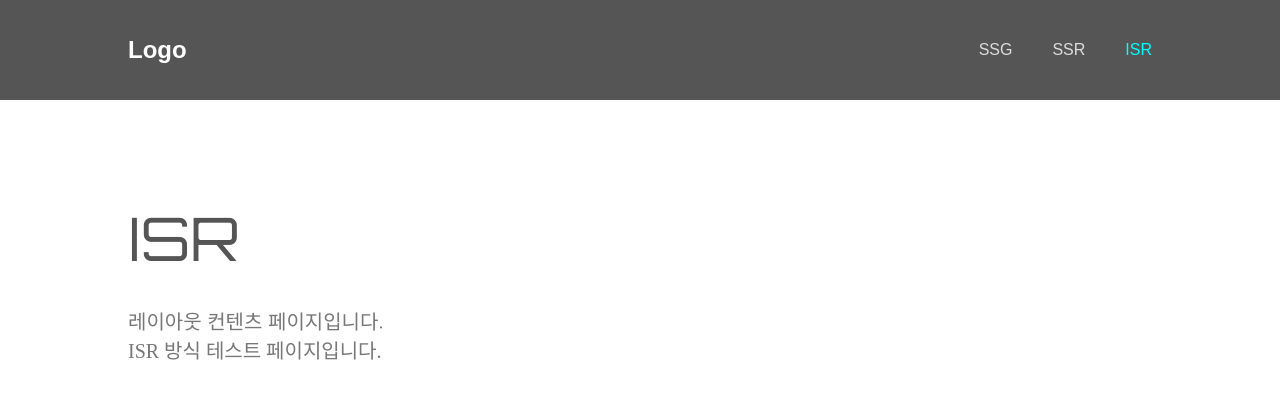
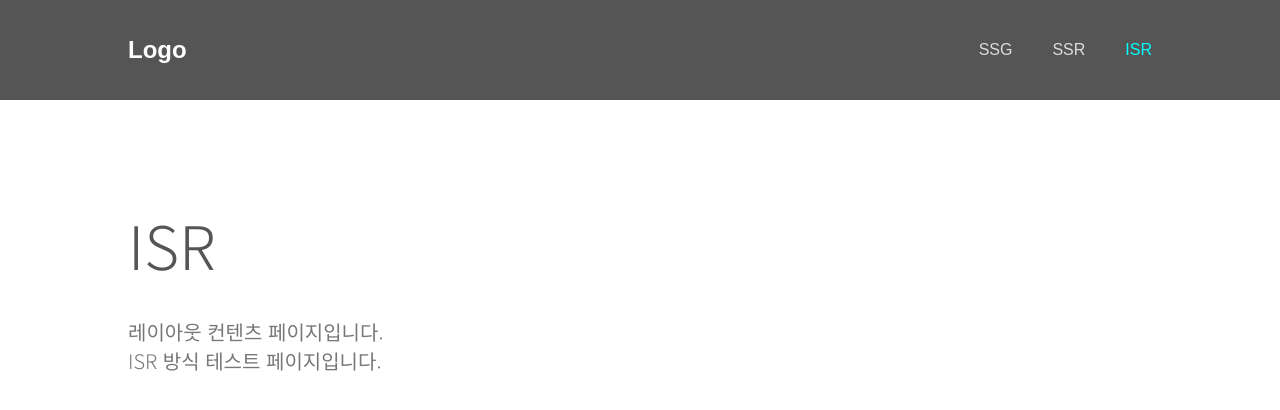
Before and after one commit to display1180/next, a Next.js app: page /isr in a window 1280 px wide. Shown: the top 410 px of the page. Built offline with nearby package versions, Linux system fonts and the light colour scheme.

Commit message:
clsx로 클래스 복수개 적용

```diff
--- a/components/SubLayout.jsx
+++ b/components/SubLayout.jsx
@@ -2,11 +2,13 @@ import Head from 'next/head';
 import Header from './Header';
 import styles from './SubLayout.module.scss';
 import { Orbitron, Noto_Sans_KR } from 'next/font/google';
+import clsx from 'clsx';
+//import clsx from 'clsx';
+//import { clsx } from 'clsx';
 
 const orbitron = Orbitron({ subsets: ['latin'], weight: ['400', '500'], preload: true, variable: '--orbitron' });
 const notoSans = Noto_Sans_KR({ subsets: ['latin'], weight: ['100', '300'], preload: true, variable: '--notoSans' });
-console.log(orbitron);
-console.log(notoSans);
+const isClass = true;
 
 function SubLayout(props) {
 	return (
@@ -18,8 +20,8 @@ function SubLayout(props) {
 			<section>
 				<Header />
 
-				<div className={styles.subLayout}>
-					<h1 className={orbitron.className}>{props.name}</h1>
+				<div className={clsx(styles.subLayout, isClass && orbitron.className, notoSans.className)}>
+					<h1>{props.name}</h1>
 					<p className={notoSans.className}>레이아웃 컨텐츠 페이지입니다.</p>
 					{props.children}
 				</div>
--- a/components/SubLayout.module.scss
+++ b/components/SubLayout.module.scss
@@ -1,17 +1,17 @@
 .subLayout {
 	padding: 100px 10vw;
+	font-family: var('--orbitron');
 
 	h1 {
 		font-weight: 400;
 		font-size: 60px;
 		color: #555;
 		margin-bottom: 30px;
-		font-family: var('--orbitron');
 	}
 	p {
 		font-weight: 300;
 		font-size: 20px;
 		color: #777;
-		font-family: val('--notoSans');
+		font-family: var('--notoSans');
 	}
 }
--- a/package.json
+++ b/package.json
@@ -9,6 +9,7 @@
     "lint": "next lint"
   },
   "dependencies": {
+    "clsx": "^2.0.0",
     "eslint": "8.46.0",
     "eslint-config-next": "13.4.12",
     "next": "13.4.12",
```
Also changed, not shown: 1 other file (tests, documents, lock files or other folders).
